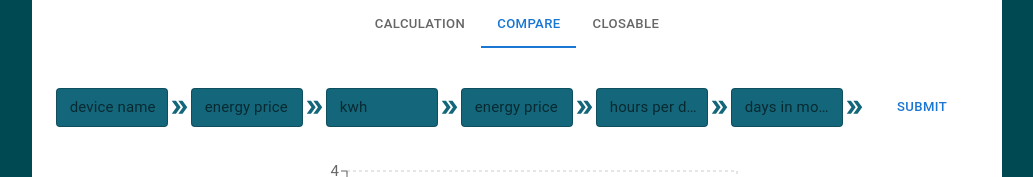
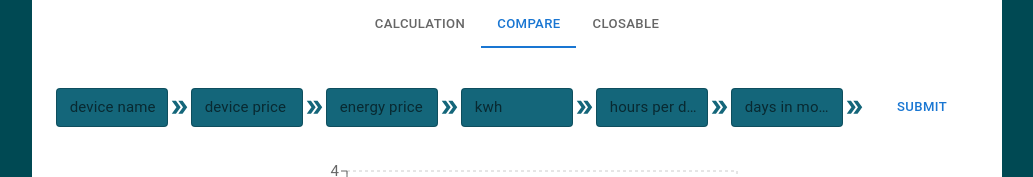
Before and after one commit to dragoslavIvkovic/energy-saving, a Next.js app: page / in a window 1280 px wide. Both pictures are taken after a click on the tab "COMPARE". Shown: the top 177 px of the page, without its empty margins (123-1156 px from the left). Built offline with nearby package versions, Linux system fonts and the light colour scheme.

Commit message:
toltip fixed

```diff
--- a/components/Calculation.js
+++ b/components/Calculation.js
@@ -72,7 +72,7 @@ export default function Calculation() {
         justifyContent="center"
         sx={{ marginBottom: 3 }}
       >
-        <Tooltip title="info o tome">
+        <Tooltip title="enter the name of the device">
           <TextField
             inputRef={deviceNameRef}
             type="text"
@@ -83,15 +83,19 @@ export default function Calculation() {
           />
         </Tooltip>
         <DoubleArrowIcon />
+        <Tooltip title="enter the price of electricity">
           <TextField
             inputRef={energyPriceRef}
             type="number"
             id="outlined-basic"
+
             label="energy price"
             variant="outlined"
             size="small"
           />
+        </Tooltip>
         <DoubleArrowIcon />
+        <Tooltip title="enter how much electricity the device consumes">
           <TextField
             inputRef={energyConsumptionRef}
             type="number"
@@ -100,7 +104,9 @@ export default function Calculation() {
             variant="outlined"
             size="small"
           />
+        </Tooltip>
         <DoubleArrowIcon />
+        <Tooltip title="enter how many hours the electrical device operates in a day">
           <TextField
             inputRef={hoursPerDayRef}
             type="number"
@@ -117,7 +123,9 @@ export default function Calculation() {
               setHoursValue(value);
             }}
           />
+        </Tooltip>
         <DoubleArrowIcon />
+        <Tooltip title="enter how many days the electrical appliance operates in a month">
           <TextField
             inputRef={daysPerMonthRef}
             type="number"
@@ -134,6 +142,7 @@ export default function Calculation() {
               setDaysPerMonthValue(value);
             }}
           />
+        </Tooltip>
         <DoubleArrowIcon />
 
         <Button onClick={onSubmit}>Submit</Button>
--- a/components/Compare.js
+++ b/components/Compare.js
@@ -1,7 +1,7 @@
 /* eslint-disable @typescript-eslint/no-unused-vars */
 
 import React, { useEffect, useRef, useState } from "react";
-import { Button, Grid, TextField } from "@mui/material";
+import { Button, Grid, TextField, Tooltip } from "@mui/material";
 import { useSelector, useDispatch } from "react-redux";
 import { addListCompare } from "../store/slice/compareSlice";
 import { v4 as uuidv4 } from "uuid";
@@ -75,24 +75,40 @@ export default function Compare() {
         justifyContent="center"
         sx={{ marginBottom: 3 }}
       >
+        <Tooltip title="enter the name of the device">
           <TextField
             inputRef={deviceNameRef}
             type="text"
-          id="outlined-basic"
+            id="outlined-helperText"
             label="device name"
             variant="outlined"
             size="small"
           />
+        </Tooltip>
         <DoubleArrowIcon />
+        <Tooltip title="enter the purchase price of the device">
           <TextField
             inputRef={devicePriceRef}
+            type="number"
+            id="outlined-basic"
+            label="device price"
+            variant="outlined"
+            size="small"
+          />
+        </Tooltip>
+        <DoubleArrowIcon />
+        <Tooltip title="enter the price of electricity">
+          <TextField
+            inputRef={energyPriceRef}
             type="number"
             id="outlined-basic"
             label="energy price"
             variant="outlined"
             size="small"
           />
+        </Tooltip>
         <DoubleArrowIcon />
+        <Tooltip title="enter how much electricity the device consumes">
           <TextField
             inputRef={energyConsumptionRef}
             type="number"
@@ -101,16 +117,9 @@ export default function Compare() {
             variant="outlined"
             size="small"
           />
+        </Tooltip>
         <DoubleArrowIcon />
-        <TextField
-          inputRef={energyPriceRef}
-          type="number"
-          id="outlined-basic"
-          label="energy price"
-          variant="outlined"
-          size="small"
-        />
-        <DoubleArrowIcon />
+        <Tooltip title="enter how many hours the electrical device operates in a day">
           <TextField
             inputRef={hoursPerDayRef}
             type="number"
@@ -127,7 +136,9 @@ export default function Compare() {
               setHoursValue(value);
             }}
           />
+        </Tooltip>
         <DoubleArrowIcon />
+        <Tooltip title="enter how many days the electrical appliance operates in a month">
           <TextField
             inputRef={daysPerMonthRef}
             type="number"
@@ -144,9 +155,12 @@ export default function Compare() {
               setDaysPerMonthValue(value);
             }}
           />
+        </Tooltip>
         <DoubleArrowIcon />
+
         <Button onClick={onSubmit}>Submit</Button>
       </Grid>
+
       <Grid
         container
         direction="column"
--- a/components/TableData.js
+++ b/components/TableData.js
@@ -77,9 +77,9 @@ const downloadExcel = () => {
 
 
   return (
-    <Box sx={{ height: 400, width: "100%" }}>
+    <Box sx={{ height: 400, width: "100%" , margin: "0 0 2vh 0"}}>
       <Button
-        sx={{ width: "7vw", fontSize: "10px" }}
+        sx={{ width: "7vw", fontSize: "10px", marginBottom:"2vh" }}
         variant="contained"
         size="small"
         onClick={() => downloadExcel()}
--- a/styles/globals.css
+++ b/styles/globals.css
@@ -1,7 +1,7 @@
 :root {
-  /* --background-color: #184e5e; */
-  --background-color: #004953;
-  --backgroundSecond-color: #14667a;
+  /* --bg-color: #184e5e; */
+  --bg-color: #004953;
+  --bg2-color: #14667a;
   /* --backGroundMuted-color: #1d4e60; */
   --text-color: #fefefe;
 
@@ -21,7 +21,7 @@ body {
   padding: 0;
   margin: 0;
   /* color: var(--active-color); */
-  background: var(--background-color);
+  background: var(--bg-color);
   font-size: calc(10px + 0.390625vw);
   overflow: hidden;
   scrollbar-width: none;
@@ -31,7 +31,7 @@ body {
 }
 
 .MuiInputBase-root {
-  background: var(--backgroundSecond-color);
+  background: var(--bg2-color);
   width: 7.5rem;
 }
 
@@ -41,11 +41,16 @@ body {
 }
 
 .MuiInputLabel-root {
-  color: var(--background-color);
+  color: var(--bg-color);
 }
-.MuiInputLabel-formControl {
+/* .MuiInputLabel-formControl {
   color: var(--annotations-color);
   font-size: 0.9rem;
+} */
+
+.MuiInputLabel-shrink {
+   color: var(--annotations-color);
+   margin-top: -10px;
 }
 
 .Mui-focused:hover {
@@ -53,7 +58,7 @@ body {
 }
 
 .MuiSvgIcon-root {
-  color: var(--backgroundSecond-color);
+  color: var(--bg2-color);
   font-size: 1vw;
 }
 
@@ -80,10 +85,22 @@ body {
 }
 
 .MuiButton-root {
-  color: var(--backgroundSecond-color);
+  color: var(--bg2-color);
   background-color: var(--annotations-color);
   font-weight: 700;
 }
+
+.MuiTooltip-tooltip{
+  background-color: var(--bg2-color);
+  color: var(--bg-color);
+
+  font-size:medium;
+  font-weight: 700;
+  box-shadow: rgba(0, 0, 0, 0.16) 0px 1px 4px;
+}
+
+
+
 
 /* .MuiDataGrid-main{
   border-color: #3c6671;
```
Lines whose indentation alone changed are shown as unchanged.
